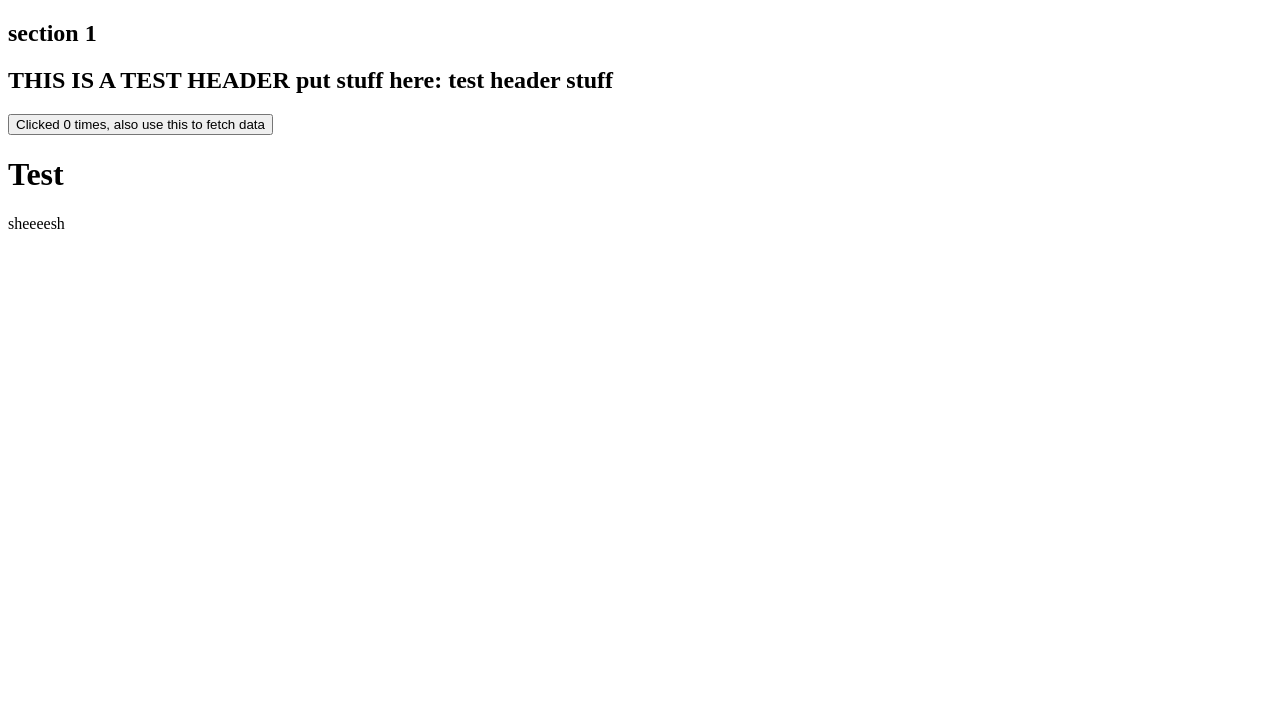
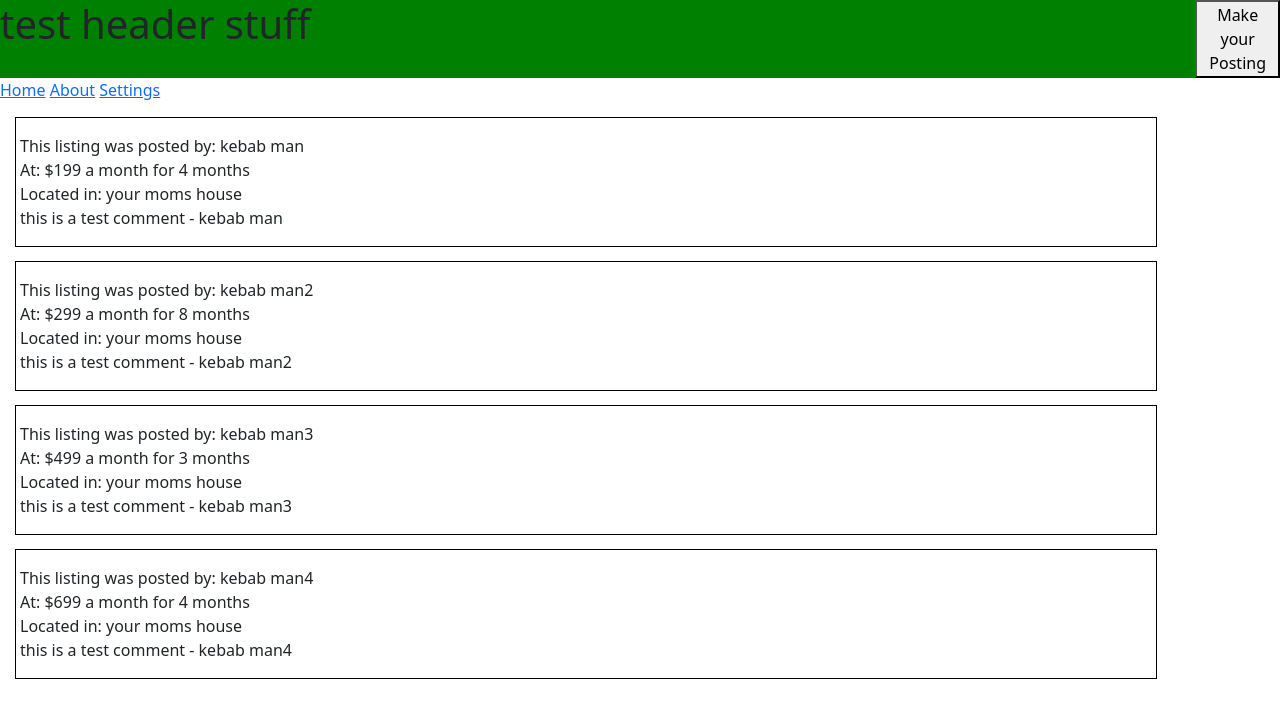
Before and after one commit to RyanChenM7/GiraffeZoo, a SvelteKit app in the folder frontend/: page / in a window 1280 px wide. Shown: the top 718 px of the page. Built offline with nearby package versions, Linux system fonts and the light colour scheme.

Commit message:
basic frontend stuff

```diff
--- a/frontend/package.json
+++ b/frontend/package.json
@@ -28,5 +28,8 @@
 		"typescript": "^4.7.4",
 		"vite": "^3.1.0"
 	},
-	"type": "module"
+	"type": "module",
+	"dependencies": {
+		"bootstrap": "^5.2.2"
+	}
 }
--- a/frontend/src/app.html
+++ b/frontend/src/app.html
@@ -1,10 +1,14 @@
 <!DOCTYPE html>
+<script>
+	import 'bootstrap/dist/css/bootstrap.min.css';
+</script>
 <html lang="en">
 	<head>
 		<meta charset="utf-8" />
 		<link rel="icon" href="%sveltekit.assets%/favicon.png" />
 		<meta name="viewport" content="width=device-width" />
 		%sveltekit.head%
+		<link href="https://cdn.jsdelivr.net/npm/bootstrap@5.1.3/dist/css/bootstrap.min.css" rel="stylesheet">
 	</head>
 	<body>
 		<div>%sveltekit.body%</div>
--- /dev/null
+++ b/frontend/src/components/AllListings.svelte
@@ -0,0 +1,13 @@
+<script lang="ts">
+    import Listing from '../components/Listing.svelte';
+    export let listingsData: any[];
+</script>
+
+
+{#each listingsData as lst}
+    <Listing poster={lst.poster}
+    monthlyRent={lst.monthlyRent}
+    contractLength={lst.contractLength}
+    location={lst.location}
+    customComment={lst.customComment}/>
+{/each}
--- a/frontend/src/components/Header.svelte
+++ b/frontend/src/components/Header.svelte
@@ -4,8 +4,15 @@
 	 */
     export let headerStuff = "test";
 </script>
+
+<style>
+.main-header {
+    background-color: green;
+}
+</style>
 <section>
-    <div>
-        <h1>THIS IS A TEST HEADER put stuff here: {headerStuff}</h1>
+    <div class="row main-header">
+        <div class="col-11"><h1>{headerStuff}</h1></div>
+        <div class="col"><button href='/test'>Make your Posting</button></div>
     </div>
 </section>
--- a/frontend/src/components/Listing.svelte
+++ b/frontend/src/components/Listing.svelte
@@ -0,0 +1,40 @@
+<script>
+    /**
+	 * @type {string}
+	 */
+    export let poster;
+    /**
+	 * @type {number}
+	 */
+    export let monthlyRent;
+    /**
+	 * @type {string}
+	 */
+    export let contractLength;
+    /**
+	 * @type {string}
+	 */
+    export let location;
+    /**
+	 * @type {string}
+	 */
+    export let customComment;
+</script>
+
+<style>
+.listing-container {
+    outline: 1px solid black;
+    box-shadow: 1px;
+    padding: 1rem;
+    margin: 1rem;
+}
+</style>
+
+<section>
+    <div class="container listing-container">
+        <div class="row">This listing was posted by: {poster}</div>
+        <div class="row">At: ${monthlyRent} a month for {contractLength}</div>
+        <div class="row">Located in: {location}</div>
+        <div class="row">{customComment} - {poster}</div>
+    </div>
+</section>
--- /dev/null
+++ b/frontend/src/routes/+layout.svelte
@@ -0,0 +1,12 @@
+<script lang="ts">
+    import Header from '../components/Header.svelte';
+    let testHeaderStuff : string= "test header stuff";
+</script>
+
+<Header headerStuff = {testHeaderStuff}/>
+<nav>
+    <a href="/">Home</a>
+    <a href="/test">About</a>
+    <a href="/login">Settings</a>
+</nav>
+<slot></slot>
--- /dev/null
+++ b/frontend/src/routes/+page.server.ts
@@ -0,0 +1,46 @@
+import { error } from '@sveltejs/kit';
+
+async function getListings() {
+    return { content:[
+        {
+            poster:  "kebab man",
+            monthlyRent:  199,
+            contractLength:  "4 months",
+            location:  "your moms house",
+            customComment:  "this is a test comment"
+        },
+        {
+            poster:  "kebab man2",
+            monthlyRent:  299,
+            contractLength:  "8 months",
+            location:  "your moms house",
+            customComment:  "this is a test comment"
+        },
+        {
+            poster:  "kebab man3",
+            monthlyRent:  499,
+            contractLength:  "3 months",
+            location:  "your moms house",
+            customComment:  "this is a test comment"
+        },
+        {
+            poster:  "kebab man4",
+            monthlyRent:  699,
+            contractLength:  "4 months",
+            location:  "your moms house",
+            customComment:  "this is a test comment"
+        }
+    ],
+    title: "Test"
+    }
+}
+
+/** @type {import('./$types').PageServerLoad} */
+export async function load({ params }: any) {
+    const post = await getListings();
+    if (post) {
+        return post;
+    }
+
+    throw error(404, 'Not found');
+}
--- a/frontend/src/routes/+page.svelte
+++ b/frontend/src/routes/+page.svelte
@@ -1,49 +1,28 @@
 <script lang="ts">
-    import Header from '../components/Header.svelte';
-    let testHeaderStuff : string= "test header stuff";
-    let count = 0;
-    let data_loading = false;
-    let data_content = "";
-    async function clicked() {
-        data_loading = true
-        count++;
+    import AllListings from '../components/AllListings.svelte';
+    /** @type {import('./$types').PageData} */
+    export let data: any;
+    // async function clicked() {
+    //     data_loading = true
+    //     count++;
 
-        const response = await fetch("http://localhost:5000/testsql",
-            {mode: 'cors',
-            headers: {
-                'Access-Control-Allow-Origin':'*'
-            }})
-        console.log("runs!!")
-        const data = await response.json().then(data => {
-            data_loading = false
-            console.log("data", data)
-            data_content = data.content;
-        });
-    }
+    //     const response = await fetch("http://localhost:5000/testsql",
+    //         {mode: 'cors',
+    //         headers: {
+    //             'Access-Control-Allow-Origin':'*'
+    //         }})
+    //     console.log("runs!!")
+    //     const data = await response.json().then(data => {
+    //         data_loading = false
+    //         console.log("data", data)
+    //         data_content = data.content;
+    //     });
+    // }
+    console.log("RUNS!", data)
 </script>
 
 <style>
+</style>
 
-</style>
-<section>
-    <h1>section 1</h1>
-</section>
 <!--HTML BELOW-->
-<Header headerStuff = {testHeaderStuff}/>
-<button on:click={clicked}>
-    Clicked {count} times, also use this to fetch data
-</button>
-{#if data_loading}
-    <h1>Fetching data</h1>
-{/if}
-<h3>{data_content}</h3>
-
-<!-- {#await clicked}
-	<p>...waiting</p>
-{:then data}
-	<div>{data}</div>
-{:catch error}
-	<p>An error occurred!</p>
-{/await} -->
-<h1>Test</h1>
-<p>sheeeesh</p>
+<AllListings listingsData={data.content}/>
```
Also changed, not shown: frontend/src/routes/login/+page.svelte (added, +16 -0 lines), 1 other file (tests, documents, lock files or other folders).
